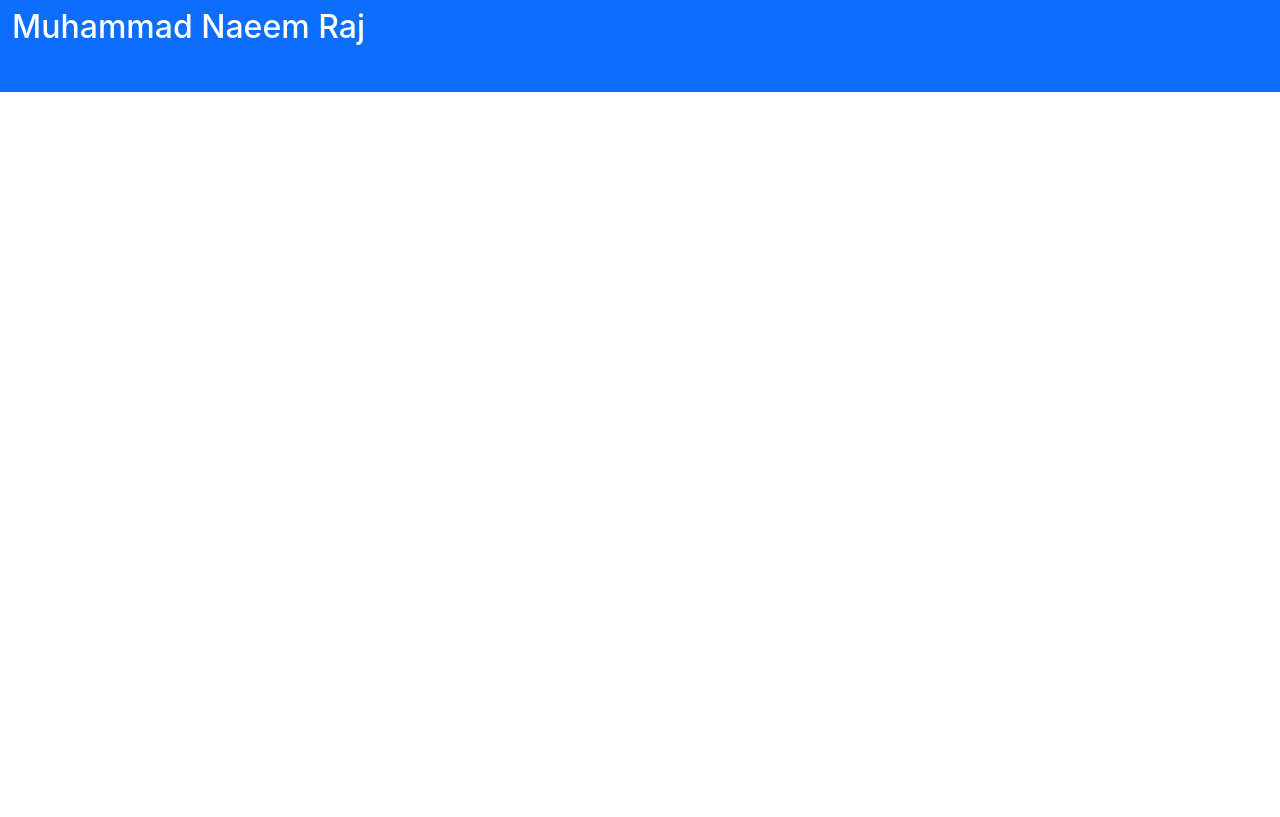
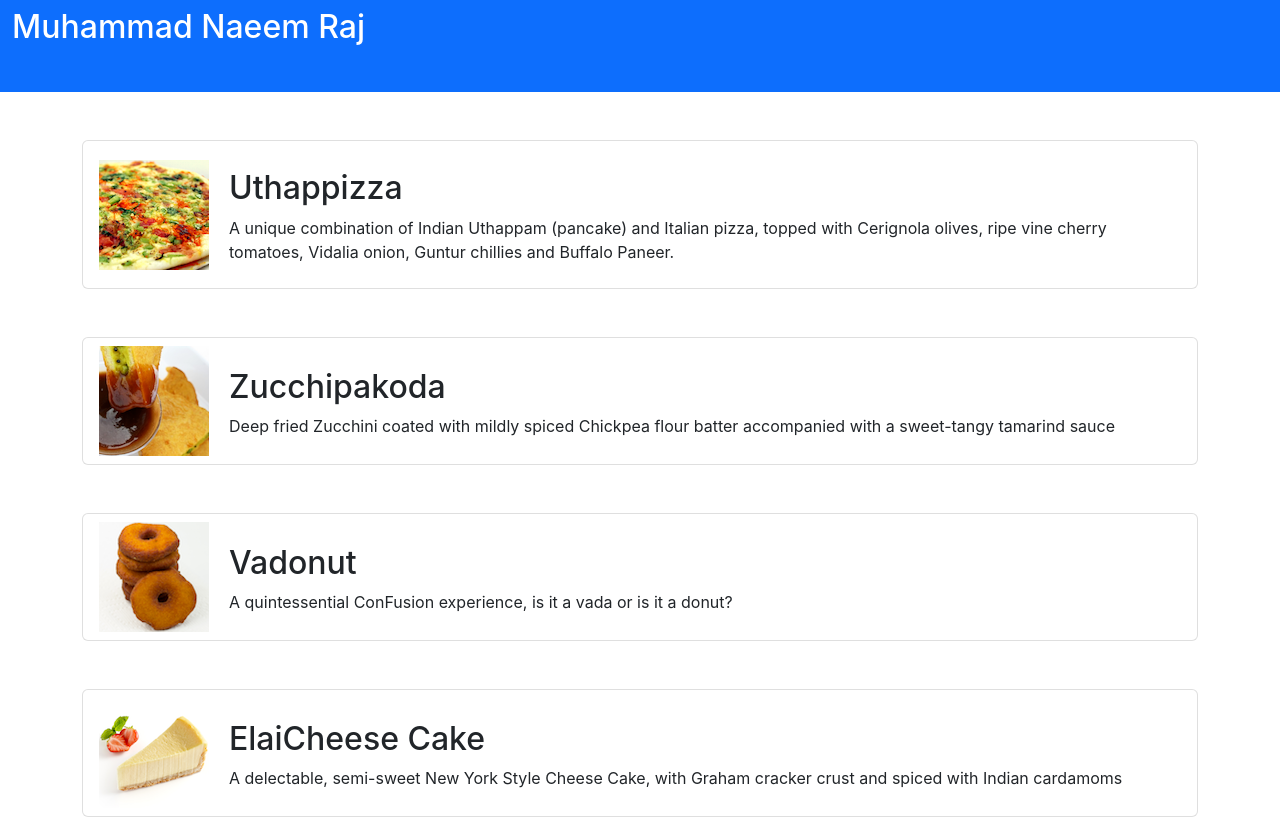
Before and after one commit to muhammadnaeemraj/myweb, a React (Create React App) app: page / in a window 1280 px wide. Built offline with nearby package versions, Linux system fonts and the light colour scheme.

Commit message:
Set the UI of  MenuComp.jsx with reactStrap and i used class component instead of function component

```diff
--- a/public/index.html
+++ b/public/index.html
@@ -3,12 +3,10 @@
   <head>
     <meta charset="utf-8" />
     <meta name="viewport" content="width=device-width, initial-scale=1" />
-    <meta name="theme-color" content="#000000" />
     <meta
       name="description"
       content="Web site created using create-react-app"
     />
-    <link rel="manifest" href="%PUBLIC_URL%/manifest.json" />
     <title>React App</title>
   </head>
   <body>
--- a/src/App.js
+++ b/src/App.js
@@ -1,5 +1,6 @@
-import "./App.css";
+// import "./App.css";
 import { Navbar, NavbarBrand } from "reactstrap";
+import Menu from "./components/Menucomp";
 
 function App() {
   return (
@@ -12,6 +13,7 @@ function App() {
             </NavbarBrand>
           </div>
         </Navbar>
+        <Menu />
       </div>
     </>
   );
--- /dev/null
+++ b/src/components/MenuComp.css
@@ -0,0 +1,9 @@
+.list {
+    display: flex;
+    align-items: center;
+}
+
+.detail {
+    margin-left: 20px;
+    margin-top: 20px;
+}
--- a/src/components/Menucomp.jsx
+++ b/src/components/Menucomp.jsx
@@ -1,15 +1,17 @@
-import React from "react";
-import { Media } from "reactstrap";
+import React, { Component } from "react";
+import "bootstrap";
+import { ListGroup, ListGroupItem } from "reactstrap";
+import "./MenuComp.css";
 
-class Menu extends React.Component {
+class Menu extends Component {
   constructor(props) {
-    super();
+    super(props);
     this.state = {
       dishes: [
         {
           id: 0,
           name: "Uthappizza",
-          image: "assets/images/uthappizza.png",
+          image: "asserts/images/uthappizza.png",
           category: "mains",
           label: "Hot",
           price: "4.99",
@@ -19,7 +21,7 @@ class Menu extends React.Component {
         {
           id: 1,
           name: "Zucchipakoda",
-          image: "assets/images/zucchipakoda.png",
+          image: "asserts/images/zucchipakoda.png",
           category: "appetizer",
           label: "",
           price: "1.99",
@@ -29,7 +31,7 @@ class Menu extends React.Component {
         {
           id: 2,
           name: "Vadonut",
-          image: "assets/images/vadonut.png",
+          image: "asserts/images/vadonut.png",
           category: "appetizer",
           label: "New",
           price: "1.99",
@@ -39,7 +41,7 @@ class Menu extends React.Component {
         {
           id: 3,
           name: "ElaiCheese Cake",
-          image: "assets/images/elaicheesecake.png",
+          image: "asserts/images/elaicheesecake.png",
           category: "dessert",
           label: "",
           price: "2.99",
@@ -49,14 +51,31 @@ class Menu extends React.Component {
       ],
     };
   }
+
   render() {
     const menu = this.state.dishes.map((dish) => {
       return (
-          <div key={dish.id} className="container">
-            <Media></Media>
-          </div>
+        <div key={dish.id} className="col-12 mt-5">
+          <ListGroup>
+            <ListGroupItem className="list">
+              <img src={dish.image} alt={dish.name} />
+              <div className="detail">
+                <h2 className="heading">{dish.name}</h2>
+                <p className="discription">{dish.description}</p>
+              </div>
+            </ListGroupItem>
+          </ListGroup>
+        </div>
       );
     });
+
+    return (
+      <div className="container">
+        <div className="row">
+          <div className="menu">{menu}</div>
+        </div>
+      </div>
+    );
   }
 }
 
```
Also changed, not shown: 1 other file (tests, documents, lock files or other folders).
